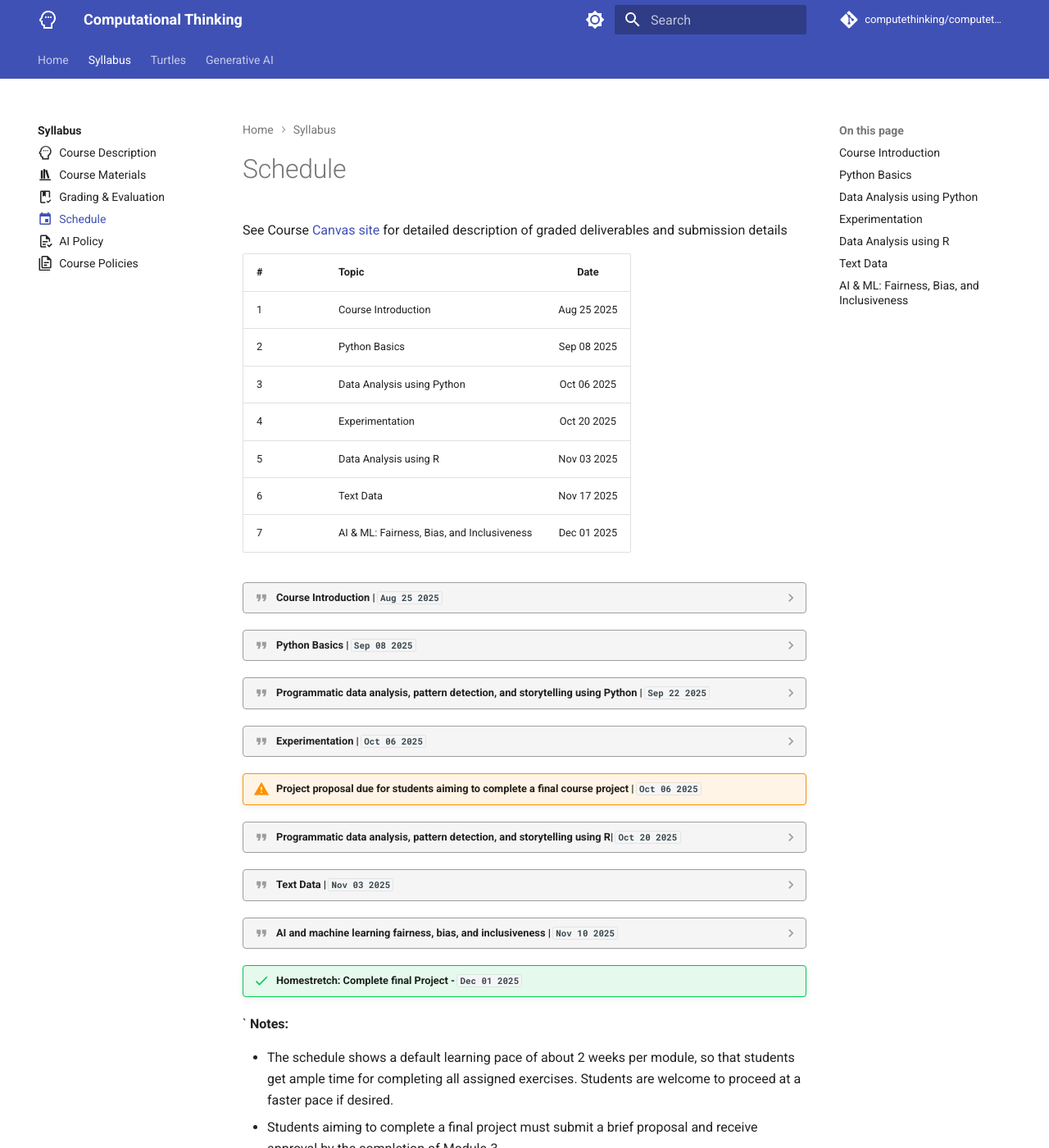
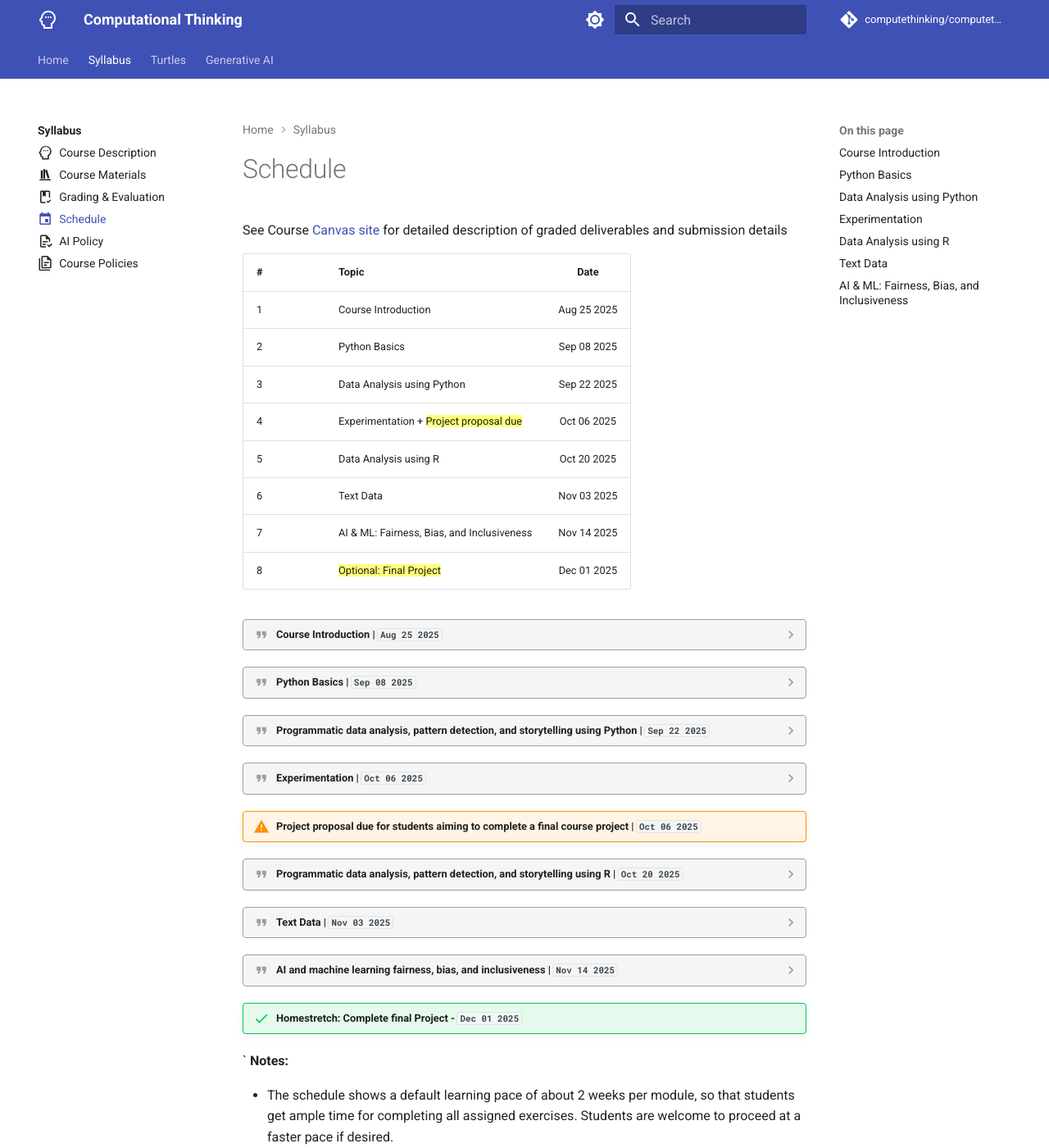
Before and after one commit to computethinking/computethinking.github.io, an MkDocs documentation site: the page built from docs/syllabus/schedule.md, in a window 1280 px wide and 1400 px high. Shown: the whole window at 82% size. Built offline with MkDocs 1.6.1 and Material for MkDocs 9.7.7, drawn with Linux system fonts in a browser that asks for light colours; comment, search, counter and statistics services are not loaded.

Commit message:
fix schedule

```diff
--- a/docs/syllabus/schedule.md
+++ b/docs/syllabus/schedule.md
@@ -12,11 +12,12 @@ See Course [Canvas site](https://canvas.pitt.edu/courses/324345/assignments) for
 | --|:---- | :---:|
 | 1 | Course Introduction | Aug 25 2025 |
 | 2 | Python  Basics| Sep 08 2025 |
-| 3 | Data Analysis using Python| Oct 06 2025 |
-| 4 | Experimentation | Oct 20 2025 |
-| 5 | Data Analysis using R| Nov 03 2025 |
-| 6 | Text Data| Nov 17 2025 |
-| 7 | AI & ML: Fairness, Bias, and Inclusiveness| Dec 01 2025 |
+| 3 | Data Analysis using Python| Sep 22 2025 |
+| 4 | Experimentation + ==Project proposal due== | Oct 06 2025 |
+| 5 | Data Analysis using R| Oct 20 2025 |
+| 6 | Text Data| Nov 03 2025 |
+| 7 | AI & ML: Fairness, Bias, and Inclusiveness| Nov 14 2025 |
+| 8 | ==Optional: Final Project== | Dec 01 2025 |
 
 </div>
 
@@ -74,7 +75,7 @@ See Course [Canvas site](https://canvas.pitt.edu/courses/324345/assignments) for
 !!! warning "Project proposal due for students aiming to complete a final course project |  `Oct 06 2025`"
 
 
-??? quote "Programmatic data analysis, pattern detection, and storytelling using R| `Oct 20 2025`"
+??? quote "Programmatic data analysis, pattern detection, and storytelling using R | `Oct 20 2025`"
 
     ## :material-numeric-5-circle: Data Analysis using R
     Required exercises:
@@ -97,7 +98,7 @@ See Course [Canvas site](https://canvas.pitt.edu/courses/324345/assignments) for
 
     * Conduct text mining analysis in R
 
-??? quote "AI and machine learning fairness, bias, and inclusiveness | `Nov 10 2025` "
+??? quote "AI and machine learning fairness, bias, and inclusiveness | `Nov 14 2025` "
 
     ## :material-numeric-7-circle: AI & ML: Fairness, Bias, and Inclusiveness
 
```
